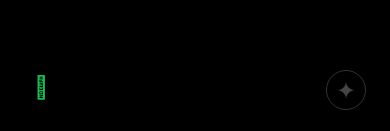
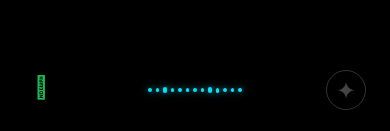
Before and after one commit to sakshamagarwalm2/Emo, a React Native app: screen / in a window 390 px wide. Shown: the part 710-841 px from the top of the page. Built offline with nearby package versions, Linux system fonts and the light colour scheme.

Commit message:
feat(ui): add ElevenLabs UI inspired digital mouth bar visualizer with eye-matching colors

```diff
--- a/src/components/EyeDisplay.tsx
+++ b/src/components/EyeDisplay.tsx
@@ -12,6 +12,7 @@ import Animated, {
 } from 'react-native-reanimated';
 import { EmoEmotion, useEmoStore } from '../state/useEmoStore';
 import { StandbyClock } from './StandbyClock';
+import { MouthBarVisualizer, AgentState } from './MouthBarVisualizer';
 
 const AnimatedEllipse = Animated.createAnimatedComponent(Ellipse);
 const AnimatedG = Animated.createAnimatedComponent(G);
@@ -226,6 +227,18 @@ export const EyeDisplay: React.FC = () => {
     setEmotion(states[nextIdx]);
   };
 
+  // Map emotion to mouth visualizer state & eye-matching color
+  let mouthState: AgentState = 'idle';
+  if (emotion === 'thinking') mouthState = 'thinking';
+  else if (emotion === 'happy') mouthState = 'speaking';
+  else if (isSpotifyReact) mouthState = 'listening';
+
+  let mouthColor = '#00E5FF';
+  if (emotion === 'concerned') mouthColor = '#9FA8DA';
+  else if (emotion === 'stressed' || emotion === 'irritated') mouthColor = '#FF9800';
+  else if (emotion === 'alert') mouthColor = '#FFC107';
+  else if (emotion === 'error') mouthColor = '#FF5252';
+
   return (
     <View style={styles.fullScreenContainer}>
       {showStandbyClock ? (
@@ -288,6 +301,18 @@ export const EyeDisplay: React.FC = () => {
             </AnimatedG>
           </Svg>
         </TouchableOpacity>
+      )}
+
+      {/* Centered ElevenLabs-inspired Digital Mouth Bar Visualizer */}
+      {!showStandbyClock && (
+        <View style={styles.bottomCenterMouthContainer}>
+          <MouthBarVisualizer
+            state={mouthState}
+            color={mouthColor}
+            isAudioReactive={isSpotifyReact}
+            barCount={13}
+          />
+        </View>
       )}
 
       {/* Bottom Left Corner Spotify Logo Audio React Button */}
@@ -367,4 +392,10 @@ const styles = StyleSheet.create({
     textShadowOffset: { width: 0, height: 0 },
     textShadowRadius: 10,
   },
+  bottomCenterMouthContainer: {
+    position: 'absolute',
+    bottom: 24,
+    alignSelf: 'center',
+    zIndex: 99,
+  },
 });
--- /dev/null
+++ b/src/components/MouthBarVisualizer.tsx
@@ -0,0 +1,123 @@
+import React, { useEffect, useRef } from 'react';
+import { View, StyleSheet, Animated } from 'react-native';
+
+export type AgentState = 'connecting' | 'initializing' | 'listening' | 'speaking' | 'thinking' | 'idle';
+
+export interface MouthBarVisualizerProps {
+  state?: AgentState;
+  barCount?: number;
+  color?: string;
+  centerAlign?: boolean;
+  minHeight?: number;
+  maxHeight?: number;
+  isAudioReactive?: boolean;
+}
+
+/**
+ * MouthBarVisualizer: ElevenLabs UI Bar Visualizer adapted for Project EMO.
+ * Positioned centered at the bottom between Spotify logo and Sci-Fi button.
+ * Acts as EMO's glowing digital mouth, dynamically matching eye color and voice reactivity states!
+ */
+export const MouthBarVisualizer: React.FC<MouthBarVisualizerProps> = ({
+  state = 'idle',
+  barCount = 13,
+  color = '#00E5FF',
+  centerAlign = true,
+  minHeight = 4,
+  maxHeight = 36,
+  isAudioReactive = false,
+}) => {
+  const animatedValues = useRef<Animated.Value[]>(
+    Array.from({ length: barCount }, () => new Animated.Value(minHeight))
+  ).current;
+
+  useEffect(() => {
+    let animLoop: Animated.CompositeAnimation | null = null;
+
+    const animateBars = () => {
+      const animations = animatedValues.map((anim, i) => {
+        // Compute center weight (bell curve shape like a mouth)
+        const center = (barCount - 1) / 2;
+        const distFromCenter = Math.abs(i - center);
+        const centerFactor = Math.max(0.2, 1 - (distFromCenter / center) * 0.7);
+
+        let targetVal = minHeight;
+
+        if (state === 'speaking' || isAudioReactive) {
+          const randVal = Math.random() * (maxHeight - minHeight) + minHeight;
+          targetVal = minHeight + (randVal - minHeight) * centerFactor;
+        } else if (state === 'listening') {
+          const pulse = Math.sin(Date.now() / 200 + i * 0.5) * 0.5 + 0.5;
+          targetVal = minHeight + (maxHeight * 0.4 - minHeight) * pulse * centerFactor;
+        } else if (state === 'thinking') {
+          const wave = Math.sin(Date.now() / 150 - i * 0.6) * 0.5 + 0.5;
+          targetVal = minHeight + (maxHeight * 0.6 - minHeight) * wave;
+        } else {
+          // Idle state: subtle quiet resting mouth
+          const quietPulse = Math.sin(Date.now() / 600 + i) * 0.2 + 0.2;
+          targetVal = minHeight + quietPulse * 3;
+        }
+
+        return Animated.timing(anim, {
+          toValue: targetVal,
+          duration: state === 'speaking' || isAudioReactive ? 90 : 180,
+          useNativeDriver: false,
+        });
+      });
+
+      animLoop = Animated.parallel(animations);
+      animLoop.start(({ finished }) => {
+        if (finished) {
+          animateBars();
+        }
+      });
+    };
+
+    animateBars();
+
+    return () => {
+      if (animLoop) {
+        animLoop.stop();
+      }
+    };
+  }, [state, barCount, minHeight, maxHeight, isAudioReactive]);
+
+  return (
+    <View style={styles.container}>
+      {animatedValues.map((anim, index) => {
+        return (
+          <Animated.View
+            key={index}
+            style={[
+              styles.bar,
+              {
+                height: anim,
+                backgroundColor: color,
+                shadowColor: color,
+                shadowOffset: { width: 0, height: 0 },
+                shadowOpacity: 0.8,
+                shadowRadius: 6,
+                elevation: 4,
+              },
+            ]}
+          />
+        );
+      })}
+    </View>
+  );
+};
+
+const styles = StyleSheet.create({
+  container: {
+    flexDirection: 'row',
+    alignItems: 'center',
+    justifyContent: 'center',
+    height: 40,
+    paddingHorizontal: 8,
+  },
+  bar: {
+    width: 3.5,
+    marginHorizontal: 2,
+    borderRadius: 2,
+  },
+});
```
